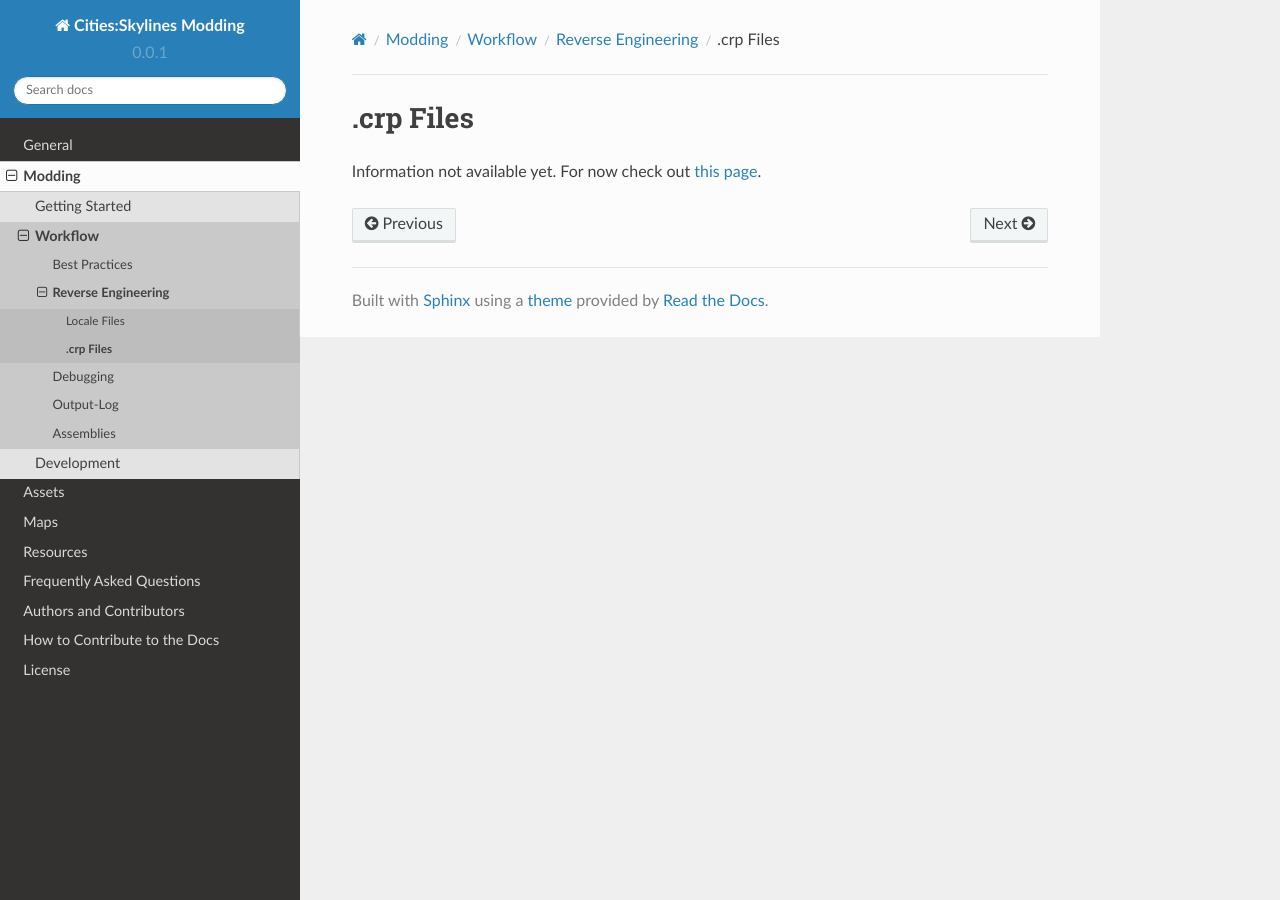
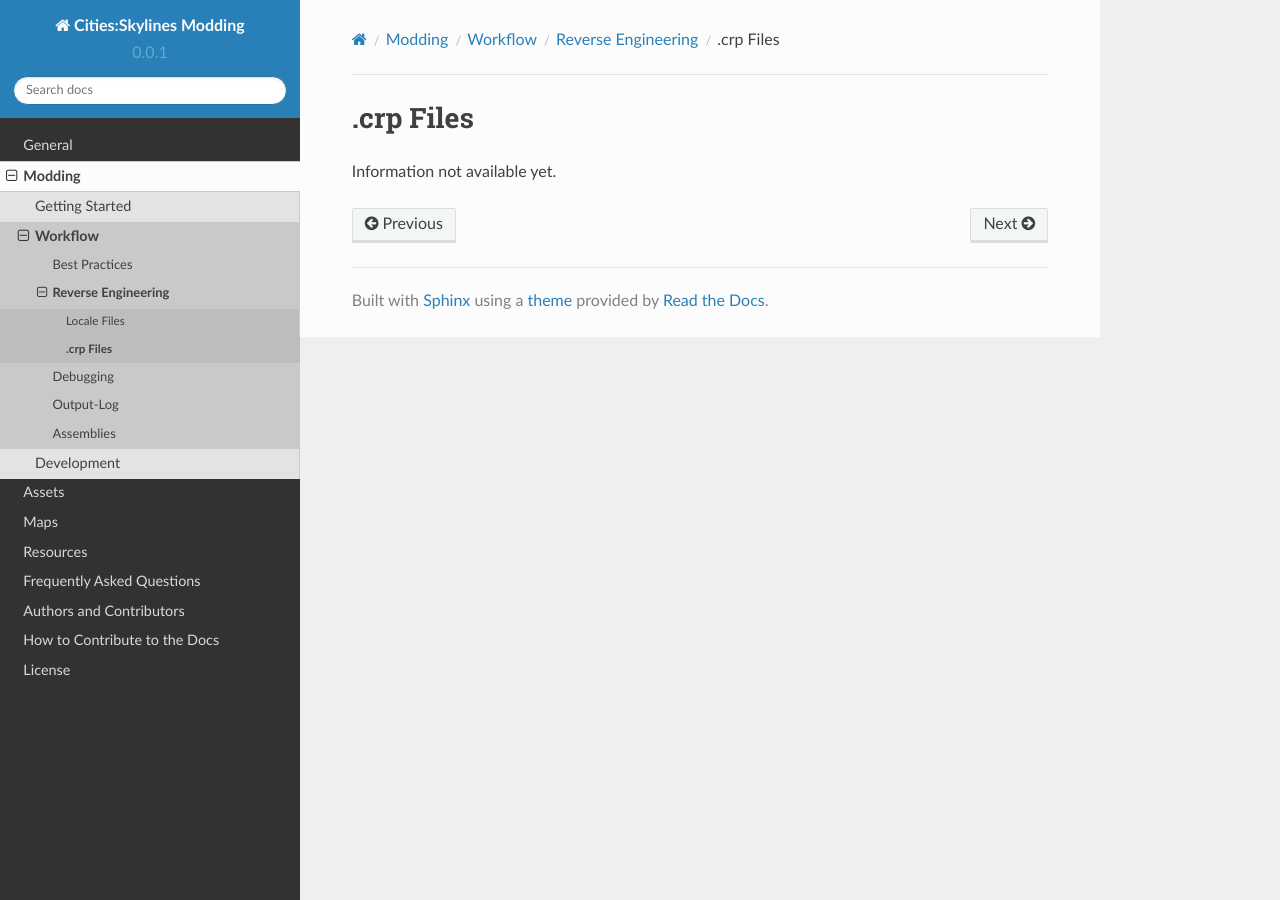
Before and after one commit to SkylinesModding/Docs, a Sphinx documentation site: the page built from docs/source/modding/Workflow/CRP-Files.rst, in a window 1280 px wide. Built offline with Sphinx 7.4.7 and the Read the Docs theme 2.0.0, drawn with Linux system fonts in a browser that asks for light colours.

Commit message:
Update CRP-Files.rst
Old link redirected to advertising/malvertising url.

```diff
--- a/docs/source/modding/Workflow/CRP-Files.rst
+++ b/docs/source/modding/Workflow/CRP-Files.rst
@@ -3,4 +3,3 @@
 ==========
 
 Information not available yet.
-For now check out `this page <http://www.skylinesmodding.com/t/reverse-engineering-the-crp-format/150/3>`__.
```
